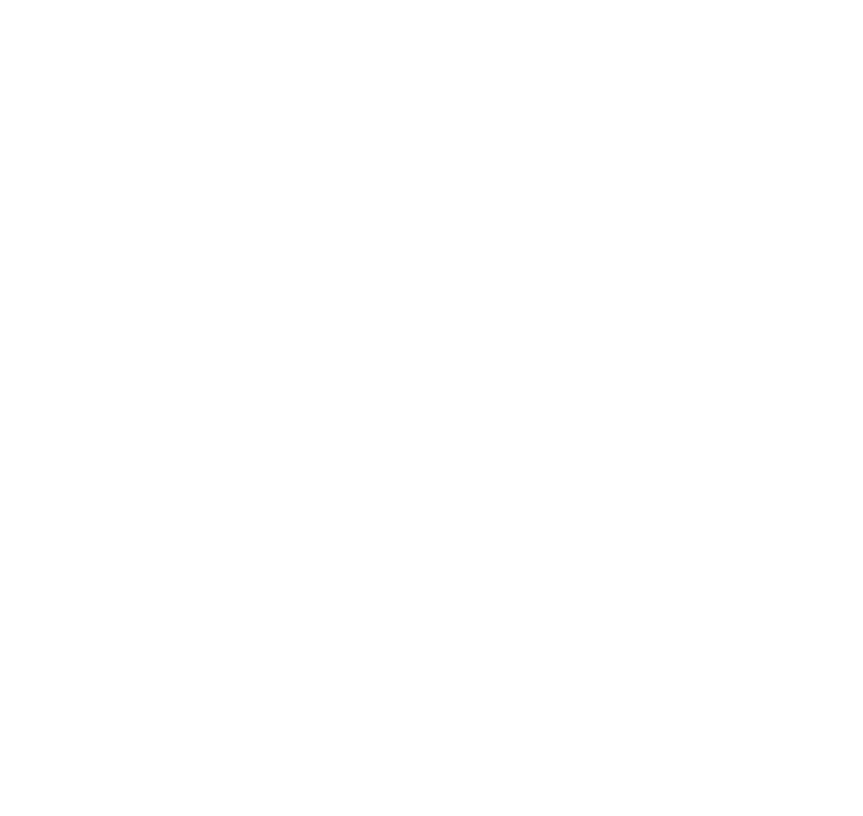
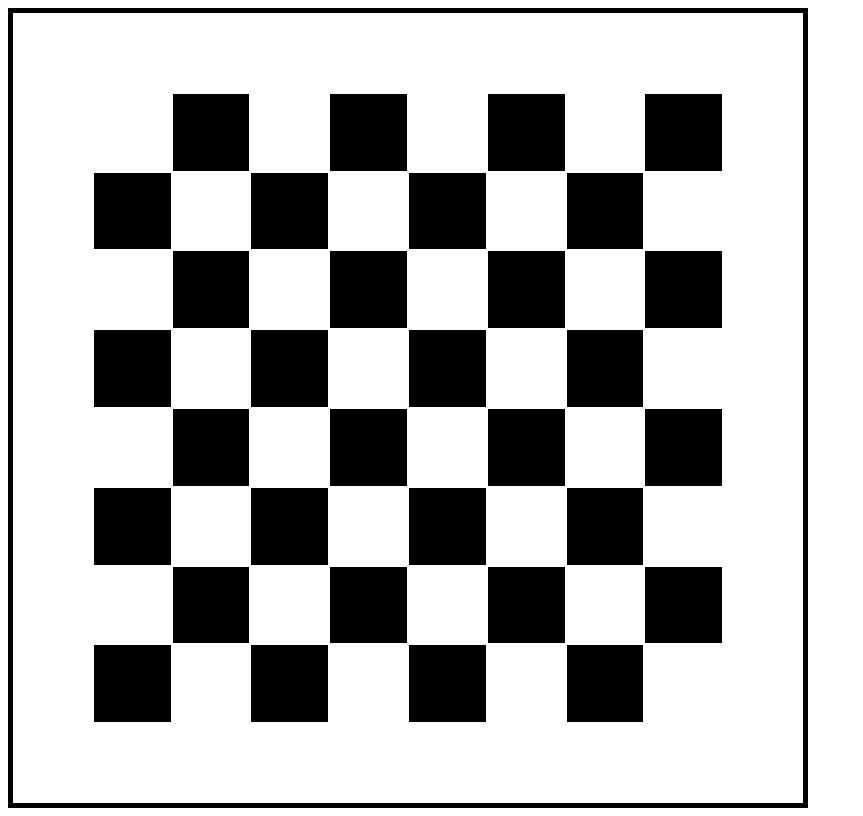
Before and after one commit to Peti1123/0104, a plain HTML site: page index.html in a window 1280 px wide. Shown: the whole page, without its empty margins (0-863 px from the left). Drawn offline with Linux system fonts and the light colour scheme.

Commit message:
index.html

```diff
--- a/index.html
+++ b/index.html
@@ -22,100 +22,104 @@
         </tr>
         <tr>
             <td></td>
-            <td></td>
-            <td></td>
-            <td></td>
-            <td></td>
-            <td></td>
-            <td></td>
-            <td></td>
-            <td></td>
+            <td class="vilagos"></td>
+            <td class="sotet"></td>
+            <td class="vilagos"></td>
+            <td class="sotet"></td>
+            <td class="vilagos"></td>
+            <td class="sotet"></td>
+            <td class="vilagos"></td>
+            <td class="sotet"></td>
             <td></td>
         </tr>
         <tr>
             <td></td>
+            <td class="sotet"></td>
+            <td class="vilagos"></td>
+            <td class="sotet"></td>
+            <td class="vilagos"></td>
+            <td class="sotet"></td>
+            <td class="vilagos"></td>
+            <td class="sotet"></td>
+            <td class="vilagos"></td>
             <td></td>
+        </tr>
+
+        <tr>
             <td></td>
-            <td></td>
-            <td></td>
-            <td></td>
-            <td></td>
-            <td></td>
-            <td></td>
+            <td class="vilagos"></td>
+            <td class="sotet"></td>
+            <td class="vilagos"></td>
+            <td class="sotet"></td>
+            <td class="vilagos"></td>
+            <td class="sotet"></td>
+            <td class="vilagos"></td>
+            <td class="sotet"></td>
             <td></td>
         </tr>
         <tr>
             <td></td>
+            <td class="sotet"></td>
+            <td class="vilagos"></td>
+            <td class="sotet"></td>
+            <td class="vilagos"></td>
+            <td class="sotet"></td>
+            <td class="vilagos"></td>
+            <td class="sotet"></td>
+            <td class="vilagos"></td>
             <td></td>
+        </tr>
+
+        <tr>
             <td></td>
-            <td></td>
-            <td></td>
-            <td></td>
-            <td></td>
-            <td></td>
-            <td></td>
+            <td class="vilagos"></td>
+            <td class="sotet"></td>
+            <td class="vilagos"></td>
+            <td class="sotet"></td>
+            <td class="vilagos"></td>
+            <td class="sotet"></td>
+            <td class="vilagos"></td>
+            <td class="sotet"></td>
             <td></td>
         </tr>
         <tr>
             <td></td>
+            <td class="sotet"></td>
+            <td class="vilagos"></td>
+            <td class="sotet"></td>
+            <td class="vilagos"></td>
+            <td class="sotet"></td>
+            <td class="vilagos"></td>
+            <td class="sotet"></td>
+            <td class="vilagos"></td>
             <td></td>
+        </tr>
+
+        <tr>
             <td></td>
-            <td></td>
-            <td></td>
-            <td></td>
-            <td></td>
-            <td></td>
-            <td></td>
+            <td class="vilagos"></td>
+            <td class="sotet"></td>
+            <td class="vilagos"></td>
+            <td class="sotet"></td>
+            <td class="vilagos"></td>
+            <td class="sotet"></td>
+            <td class="vilagos"></td>
+            <td class="sotet"></td>
             <td></td>
         </tr>
         <tr>
             <td></td>
-            <td></td>
-            <td></td>
-            <td></td>
-            <td></td>
-            <td></td>
-            <td></td>
-            <td></td>
-            <td></td>
+            <td class="sotet"></td>
+            <td class="vilagos"></td>
+            <td class="sotet"></td>
+            <td class="vilagos"></td>
+            <td class="sotet"></td>
+            <td class="vilagos"></td>
+            <td class="sotet"></td>
+            <td class="vilagos"></td>
             <td></td>
         </tr>
-        <tr>
-            <td></td>
-            <td></td>
-            <td></td>
-            <td></td>
-            <td></td>
-            <td></td>
-            <td></td>
-            <td></td>
-            <td></td>
-            <td></td>
-        </tr>
-        <tr>
-            <td></td>
-            <td></td>
-            <td></td>
-            <td></td>
-            <td></td>
-            <td></td>
-            <td></td>
-            <td></td>
-            <td></td>
-            <td></td>
-        </tr>
-        <tr>
-            <td></td>
-            <td></td>
-            <td></td>
-            <td></td>
-            <td></td>
-            <td></td>
-            <td></td>
-            <td></td>
-            <td></td>
-            <td></td>
-        </tr>
+
         <tr>
             <td></td>
             <td></td>
--- a/sakk.css
+++ b/sakk.css
@@ -0,0 +1,17 @@
+table{
+    width: 800px;
+    height: 800px;
+    border: solid black 5px;
+
+}
+td{
+    width: 10%;
+    height: 10%;
+    border-collapse: collapse;
+}
+.sotet{
+background-color: black;
+}
+.vilagos{
+    background-color: white;
+}
```
